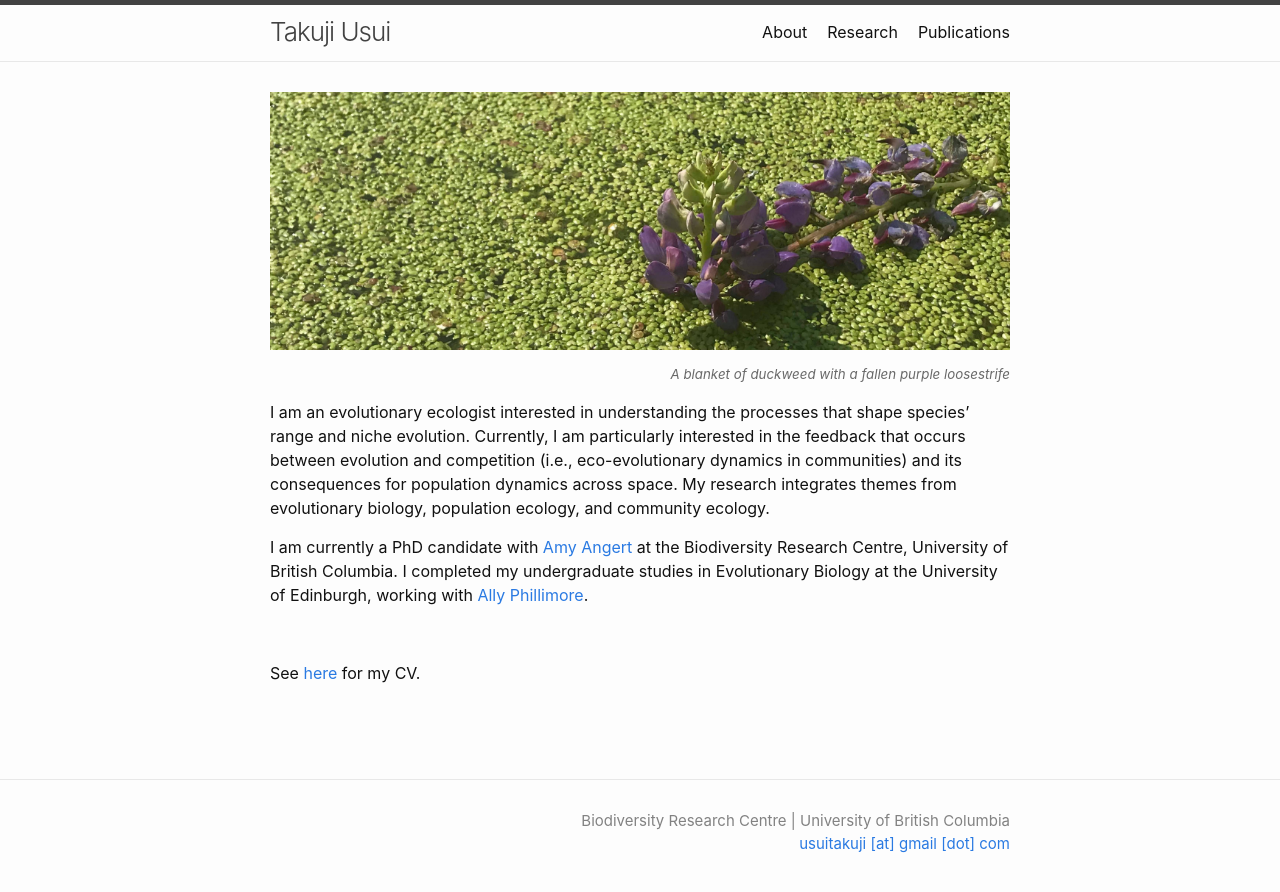
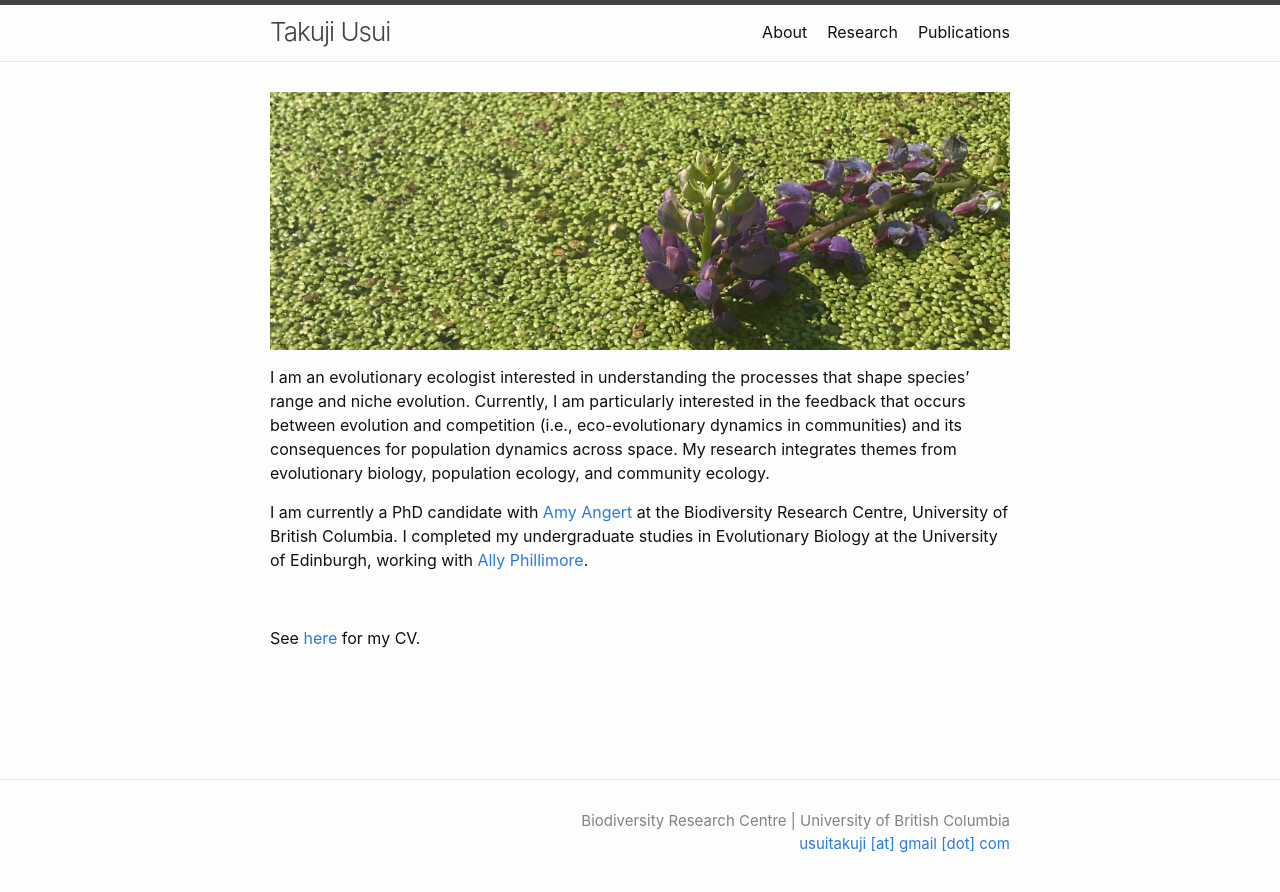
Before and after one commit to takujiusui/takujiusui.github.io, a Jekyll site: the page built from index.md, in a window 1280 px wide. Shown: the top 892 px of the page. Built offline with Jekyll 4.4.1, drawn with Linux system fonts in a browser that asks for light colours.

Commit message:
remove caption from index

```diff
--- a/index.md
+++ b/index.md
@@ -5,8 +5,6 @@ feature_text: |
   ## Takuji Usui
 ---
 ![duckweed](images/duck-crop.jpg)
-<div style="text-align: right"><p style="font-size:10pt;color:DimGrey"><i>A blanket of duckweed with a fallen purple loosestrife</i></p></div>
-
 
 I am an evolutionary ecologist interested in understanding the processes that shape species' range and niche evolution. Currently, I am particularly interested in the feedback that occurs between evolution and competition (i.e., eco-evolutionary dynamics in communities) and its consequences for population dynamics across space. My research integrates themes from evolutionary biology, population ecology, and community ecology.
 
```
